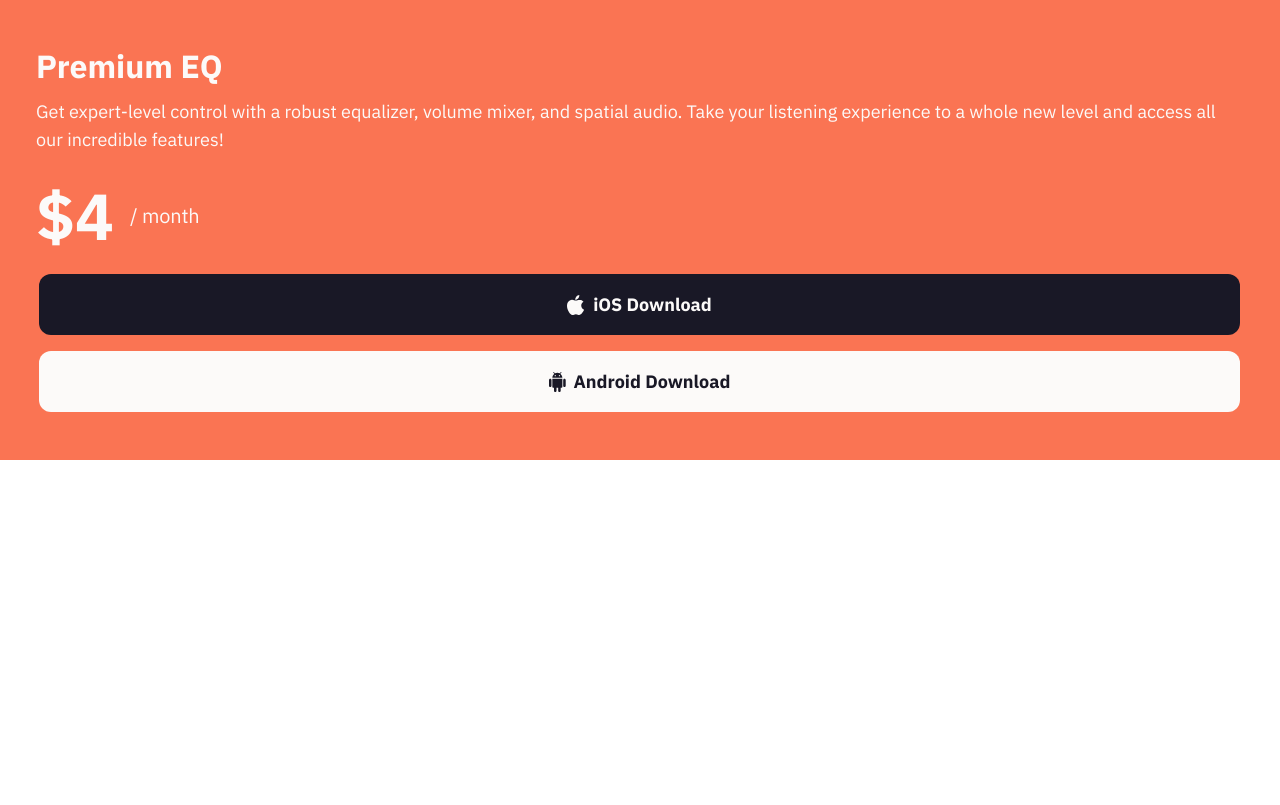
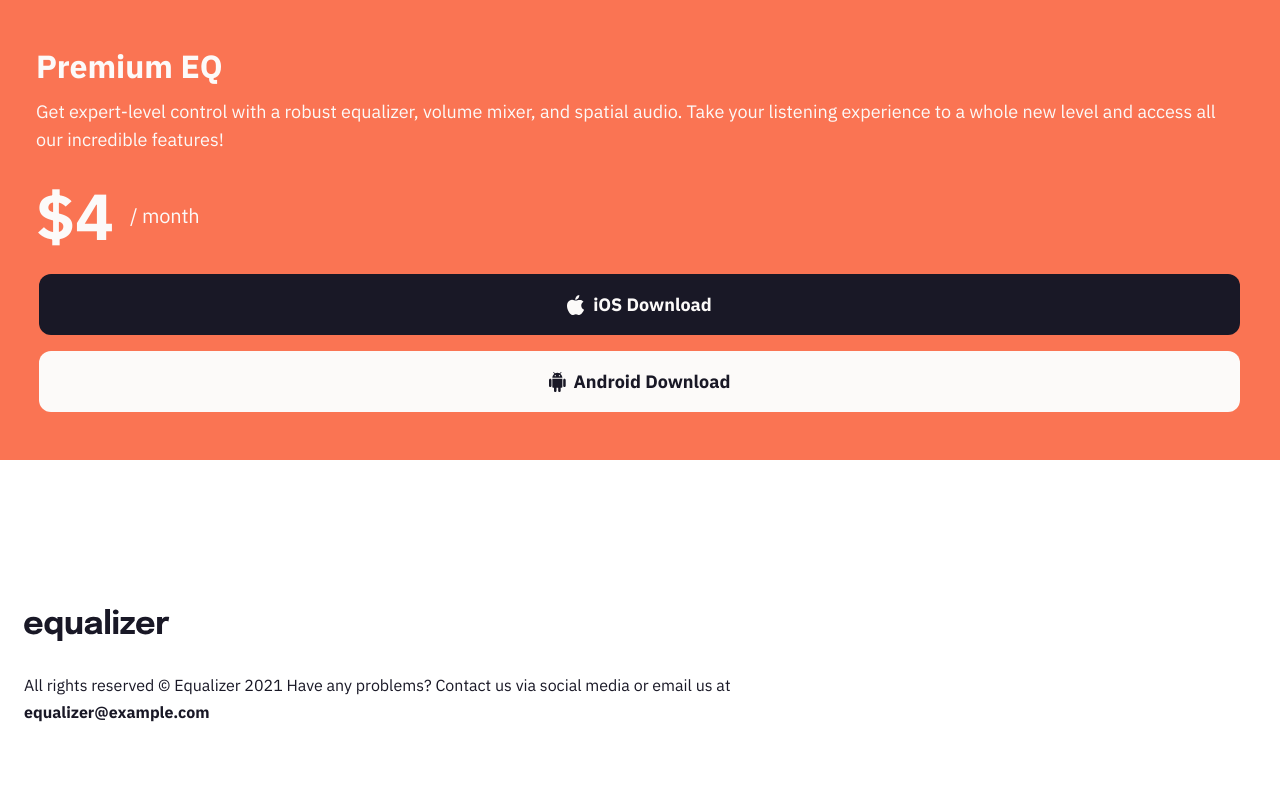
Before and after one commit to enriquesamudio99/fm-equalizer-landing-page, a plain HTML site: page index.html in a window 1280 px wide. Shown: the part 808-1613 px from the top of the page. Before the commit the page ends 1268 px from the top, so only its background shows below. Drawn offline with Linux system fonts and the light colour scheme.

Commit message:
Footer added

```diff
--- a/assets/css/styles.css
+++ b/assets/css/styles.css
@@ -159,3 +159,26 @@ img {
 .btn--android:hover {
     background-color: var(--lightYellow);
 }
+
+.footer {
+    margin-top: 24.375rem;
+    padding-bottom: 5rem;
+}
+
+.footer__logo {
+    width: 146px;
+    height: 32px;
+}
+
+.footer__copyright {
+    margin-top: 2rem;
+    font-size: 1rem;
+    line-height: 26px;
+    color: var(--dark);
+}
+
+.footer__copyright-span {
+    margin-top: 1px;
+    font-weight: 700;
+    display: block;
+}
--- a/index.html
+++ b/index.html
@@ -57,9 +57,24 @@
 
     </main>
 
+    <footer class="footer">
 
-    <!-- All rights reserved © Equalizer 2021
-    Have any problems? Contact us via social media or email us at equalizer@example.com  -->
+        <div class="footer__container container">
+
+            <div class="footer__logo">
+                <img src="assets/img/logo.svg" alt="Logo" class="footer__logo-img">
+            </div>
+
+            <div class="footer__info">
+
+                <p class="footer__copyright">All rights reserved © Equalizer 2021 Have any problems? Contact us via social media or email us at <span class="footer__copyright-span">equalizer@example.com</span></p>
+
+            </div>
+
+        </div>
+
+    </footer>
+
 
 </body>
 </html>
```
